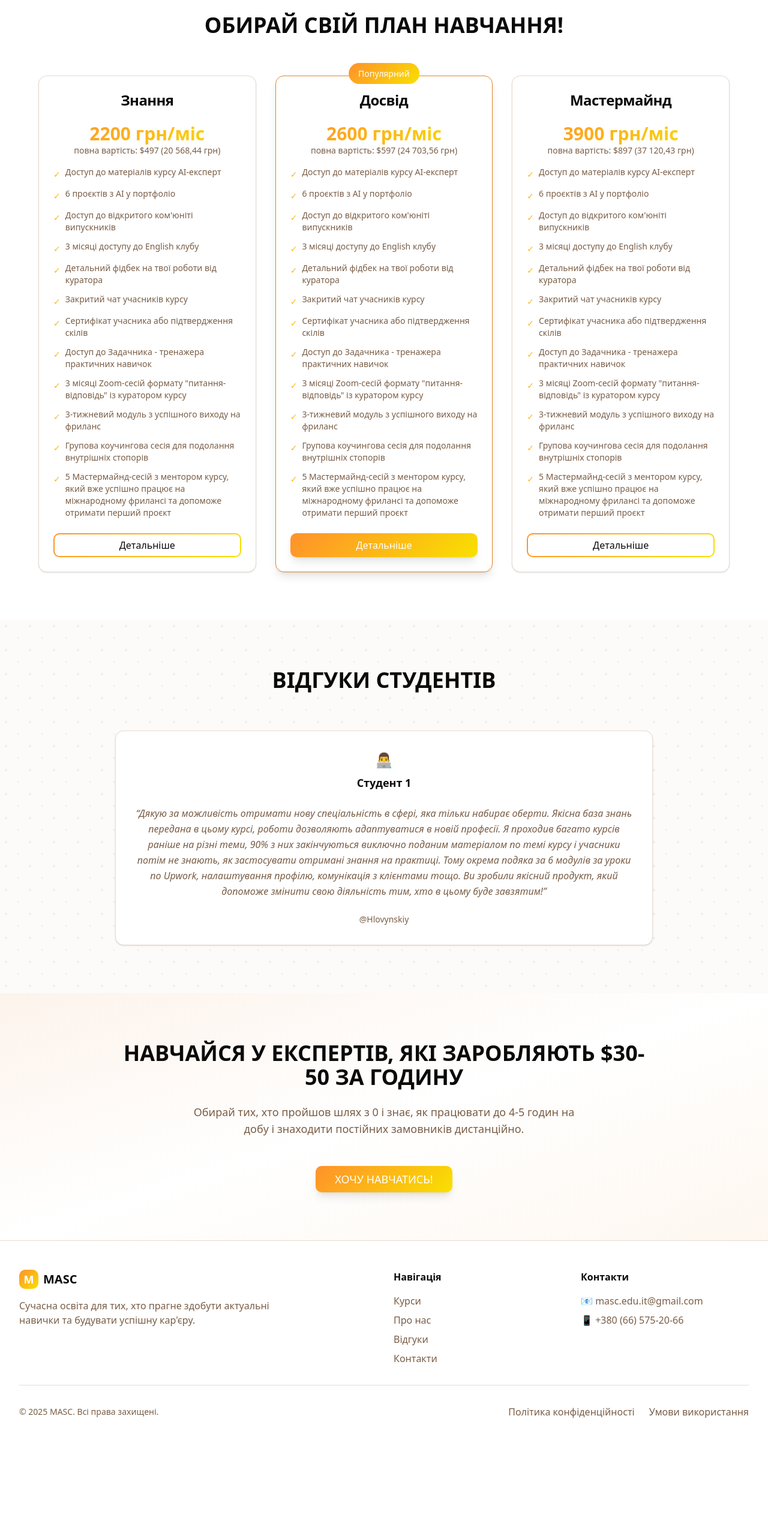
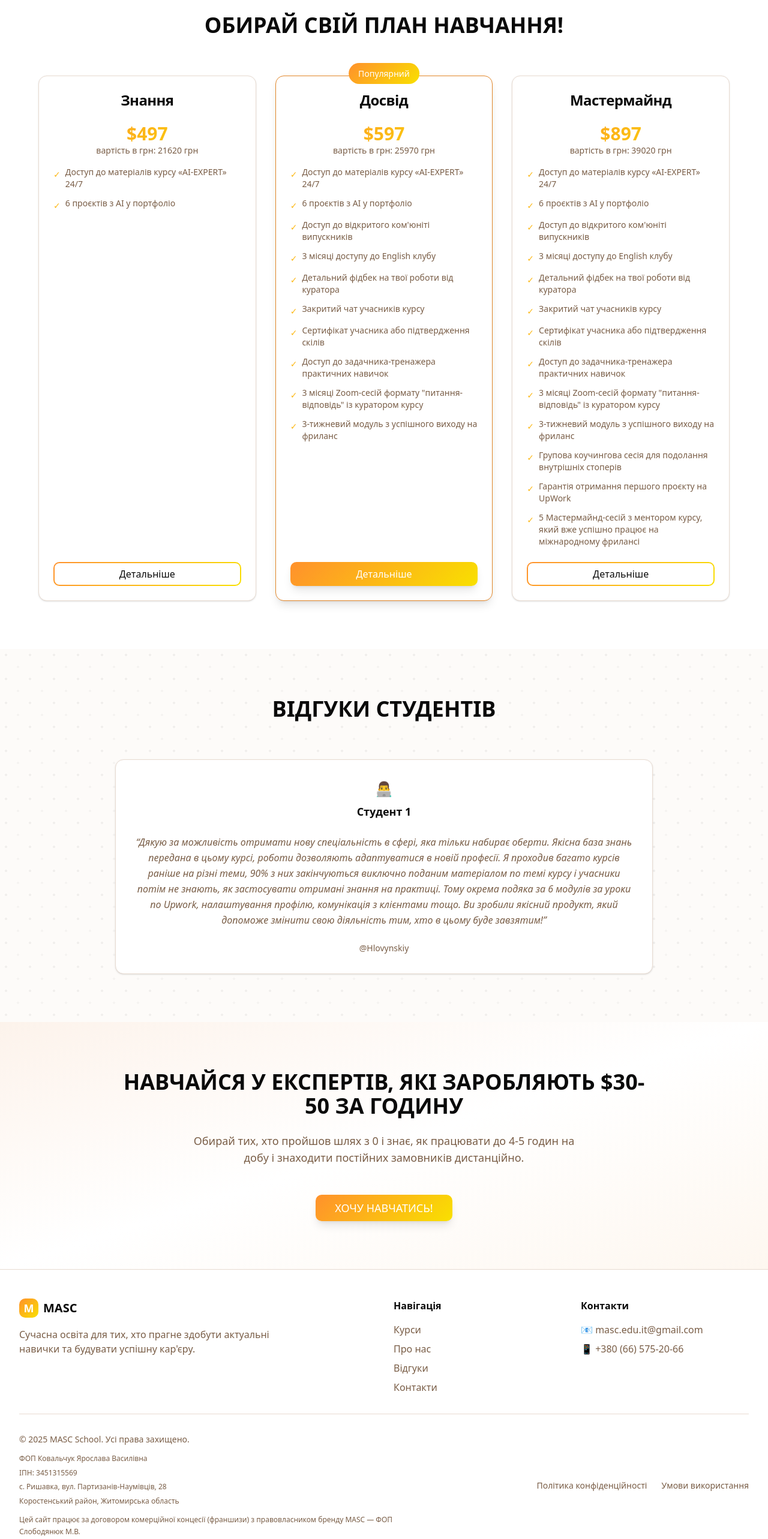
Before and after one commit to Trust60/masc-front, a Next.js app: page /ai-expert in a window 1280 px wide. Shown: the part 3880-6446 px from the top of the page at 60% size. Before the commit the page ends 6294 px from the top, so only its background shows below. Built offline with nearby package versions, Linux system fonts and the light colour scheme.

Commit message:
Update pricing plans across multiple sections to reflect new pricing structure, enhance feature descriptions, and improve currency display format.

```diff
--- a/src/components/sections/ai-expert-pricing.tsx
+++ b/src/components/sections/ai-expert-pricing.tsx
@@ -14,61 +14,47 @@ import { ContactFormDialog } from "@/components/ui/contact-form-dialog";
 const pricingPlans = [
   {
     name: "Знання",
-    price: "2200 грн/міс",
-    fullPrice: "$497 (20 568,44 грн)",
+    price: "497",
     features: [
-      "Доступ до матеріалів курсу AI-експерт",
+      "Доступ до матеріалів курсу «AI-EXPERT» 24/7",
+      "6 проєктів з AI у портфоліо",
+    ],
+    popular: false,
+  },
+  {
+    name: "Досвід",
+    price: "597",
+    features: [
+      "Доступ до матеріалів курсу «AI-EXPERT» 24/7",
       "6 проєктів з AI у портфоліо",
       "Доступ до відкритого ком'юніті випускників",
       "3 місяці доступу до English клубу",
       "Детальний фідбек на твої роботи від куратора",
       "Закритий чат учасників курсу",
       "Сертифікат учасника або підтвердження скілів",
-      "Доступ до Задачника - тренажера практичних навичок",
+      "Доступ до задачника-тренажера практичних навичок",
       '3 місяці Zoom-сесій формату "питання-відповідь" із куратором курсу',
       "3-тижневий модуль з успішного виходу на фриланс",
-      "Групова коучингова сесія для подолання внутрішніх стопорів",
-      "5 Мастермайнд-сесій з ментором курсу, який вже успішно працює на міжнародному фрилансі та допоможе отримати перший проєкт",
     ],
-    popular: false,
+    popular: true,
   },
   {
-    name: "Досвід",
-    price: "2600 грн/міс",
-    fullPrice: "$597 (24 703,56 грн)",
+    name: "Мастермайнд",
+    price: "897",
     features: [
-      "Доступ до матеріалів курсу AI-експерт",
+      "Доступ до матеріалів курсу «AI-EXPERT» 24/7",
       "6 проєктів з AI у портфоліо",
       "Доступ до відкритого ком'юніті випускників",
       "3 місяці доступу до English клубу",
       "Детальний фідбек на твої роботи від куратора",
       "Закритий чат учасників курсу",
       "Сертифікат учасника або підтвердження скілів",
-      "Доступ до Задачника - тренажера практичних навичок",
+      "Доступ до задачника-тренажера практичних навичок",
       '3 місяці Zoom-сесій формату "питання-відповідь" із куратором курсу',
       "3-тижневий модуль з успішного виходу на фриланс",
-      "Групова коучингова сесія для подолання внутрішніх стопорів",
-      "5 Мастермайнд-сесій з ментором курсу, який вже успішно працює на міжнародному фрилансі та допоможе отримати перший проєкт",
-    ],
-    popular: true,
-  },
-  {
-    name: "Мастермайнд",
-    price: "3900 грн/міс",
-    fullPrice: "$897 (37 120,43 грн)",
-    features: [
-      "Доступ до матеріалів курсу AI-експерт",
-      "6 проєктів з AI у портфоліо",
-      "Доступ до відкритого ком'юніті випускників",
-      "3 місяці доступу до English клубу",
-      "Детальний фідбек на твої роботи від куратора",
-      "Закритий чат учасників курсу",
-      "Сертифікат учасника або підтвердження скілів",
-      "Доступ до Задачника - тренажера практичних навичок",
-      '3 місяці Zoom-сесій формату "питання-відповідь" із куратором курсу',
-      "3-тижневий модуль з успішного виходу на фриланс",
-      "Групова коучингова сесія для подолання внутрішніх стопорів",
-      "5 Мастермайнд-сесій з ментором курсу, який вже успішно працює на міжнародному фрилансі та допоможе отримати перший проєкт",
+      "Групова коучингова сесія для подолання внутрішніх стоперів",
+      "Гарантія отримання першого проєкту на UpWork",
+      "5 Мастермайнд-сесій з ментором курсу, який вже успішно працює на міжнародному фрилансі",
     ],
     popular: false,
   },
@@ -119,10 +105,11 @@ export function AIExpertPricing() {
                   <CardTitle className="text-2xl">{plan.name}</CardTitle>
                   <div className="mt-4">
                     <div className="text-3xl font-bold text-gradient-orange">
-                      {plan.price}
+                      ${plan.price}
                     </div>
                     <div className="text-sm text-muted-foreground">
-                      повна вартість: {plan.fullPrice}
+                      вартість в грн: {(Number(plan.price) * 43.5).toFixed(0)}{" "}
+                      грн
                     </div>
                   </div>
                 </CardHeader>
--- a/src/components/sections/automator-pricing.tsx
+++ b/src/components/sections/automator-pricing.tsx
@@ -14,43 +14,55 @@ import { ContactFormDialog } from "@/components/ui/contact-form-dialog";
 const pricingPlans = [
   {
     name: "Досвід",
-    price: "3000 грн/міс",
-    fullPrice: "30145 грн",
+    price: "697",
     features: [
-      "Доступ до матеріалів курсу 24/7 протягом 12 місяців",
-      "4 готових роботи у твоє портофоліо",
+      "Доступ до матеріалів курсу «Автоматизатор маркетингу» 24/7",
+      "4 готових роботи у твоє портфоліо з «Автоматизації маркетингу»",
+      "Модуль по UpWork",
       "Записи Q&A сесій",
       "Доступ до закритої групи студентів",
       "6 Live-зідзвонів групи з куратором курсу",
       "Сертифікат про проходження курсу",
+      "Клуб розмовної англійської на 3 місяці",
     ],
     popular: false,
   },
   {
     name: "Мастермайнд",
-    price: "3900 грн/міс",
-    fullPrice: "38795 грн",
+    price: "897",
     features: [
-      'Все, що входить в тариф "Досвід"',
-      "Допомога з першими кроками на UpWork",
+      "Доступ до матеріалів курсу «Автоматизатор маркетингу» 24/7",
+      "4 готових роботи у твоє портфоліо з «Автоматизації маркетингу»",
+      "Модуль по UpWork",
+      "Записи Q&A сесій",
+      "Доступ до закритої групи студентів",
+      "6 Live-зідзвонів групи з куратором курсу",
+      "Сертифікат про проходження курсу",
+      "Клуб розмовної англійської на 3 місяці",
+      "Доступ до закритого комьюніті «Автоматизаторів маркетингу»",
       "Підтримка в комунікації з клієнтом",
-      "Клуб розмовної англійської на 3 місяці",
-      "8 тижнів роботи в мастермайнд-групах з ментором",
       "Групова коуч-сесія з психологом",
+      "8 тижнів роботи з ментором (групова)",
     ],
     popular: true,
   },
   {
     name: "Результат",
-    price: "6900 грн/міс",
-    fullPrice: "69070 грн",
+    price: "1597",
     features: [
-      'Все, що входить в тариф "Мастермайнд"',
-      'Доступ до закритого комьюніті "Автоматизаторів маркетингу"',
-      "Індивідуальна робота з ментором - 2 місяці",
-      "Гарантія отримання 2-3 проєктів на UpWork",
-      "Допомога з виконанням перших проєктів",
-      "Персональний кар'єрний план розвитку",
+      "Доступ до матеріалів курсу «Автоматизатор маркетингу» 24/7",
+      "4 готових роботи у твоє портфоліо з «Автоматизації маркетингу»",
+      "Модуль по UpWork",
+      "Записи Q&A сесій",
+      "Доступ до закритої групи студентів",
+      "6 Live-зідзвонів групи з куратором курсу",
+      "Сертифікат про проходження курсу",
+      "Клуб розмовної англійської на 3 місяці",
+      "Доступ до закритого комьюніті «Автоматизаторів маркетингу»",
+      "Підтримка в комунікації з клієнтом",
+      "Групова коуч-сесія з психологом",
+      "8 тижнів роботи з ментором (індивідуальна)",
+      "Гарантія отримання першого проєкту на UpWork",
     ],
     popular: false,
   },
@@ -101,10 +113,11 @@ export function AutomatorPricing() {
                   <CardTitle className="text-2xl">{plan.name}</CardTitle>
                   <div className="mt-4">
                     <div className="text-3xl font-bold text-gradient-orange">
-                      {plan.price}
+                      ${plan.price}
                     </div>
                     <div className="text-sm text-muted-foreground">
-                      повна вартість: {plan.fullPrice}
+                      вартість в грн: {(Number(plan.price) * 43.5).toFixed(0)}{" "}
+                      грн
                     </div>
                   </div>
                 </CardHeader>
--- a/src/components/sections/footer.tsx
+++ b/src/components/sections/footer.tsx
@@ -79,24 +79,41 @@ export function Footer() {
           whileInView={{ opacity: 1 }}
           transition={{ duration: 0.6, delay: 0.3 }}
           viewport={{ once: true }}
-          className="border-t mt-8 pt-8 flex flex-col md:flex-row justify-between items-center"
+          className="border-t mt-8 pt-8"
         >
-          <p className="text-muted-foreground text-sm">
-            © 2025 MASC. Всі права захищені.
+          <div className="flex flex-col lg:flex-row justify-between items-start lg:items-center gap-6">
+            {/* Copyright and legal info */}
+            <div className="flex flex-col space-y-3 text-sm text-muted-foreground max-w-2xl">
+              <p className="font-medium">
+                © 2025 MASC School. Усі права захищено.
               </p>
-          <div className="flex space-x-6 mt-4 md:mt-0">
+              <div className="space-y-1 text-xs leading-relaxed">
+                <p>ФОП Ковальчук Ярослава Василівна</p>
+                <p>ІПН: 3451315569</p>
+                <p>с. Ришавка, вул. Партизанів-Наумівців, 28</p>
+                <p>Коростенський район, Житомирська область</p>
+              </div>
+              <p className="text-xs leading-relaxed">
+                Цей сайт працює за договором комерційної концесії (франшизи) з
+                правовласником бренду MASC — ФОП Слободянюк М.В.
+              </p>
+            </div>
+
+            {/* Links */}
+            <div className="flex flex-col sm:flex-row space-y-2 sm:space-y-0 sm:space-x-6 lg:ml-6">
               <Link
                 href="/privacy"
-              className="text-muted-foreground hover:text-foreground transition-colors"
+                className="text-muted-foreground hover:text-foreground transition-colors text-sm"
               >
                 Політика конфіденційності
               </Link>
               <Link
                 href="/terms"
-              className="text-muted-foreground hover:text-foreground transition-colors"
+                className="text-muted-foreground hover:text-foreground transition-colors text-sm"
               >
                 Умови використання
               </Link>
+            </div>
           </div>
         </motion.div>
       </div>
--- a/src/components/sections/n8n-pricing.tsx
+++ b/src/components/sections/n8n-pricing.tsx
@@ -14,19 +14,17 @@ import { ContactFormDialog } from "@/components/ui/contact-form-dialog";
 const pricingPlans = [
   {
     name: "ЗНАННЯ",
-    price: "1700 грн/міс",
-    fullPrice: "17170 грн повна ціна",
+    price: "397",
     features: [
       "Доступ до курсу 24/7 на рік",
       "Запис Q&A сесій",
-      "Проект у портфоліо",
+      "Проєкт у портфоліо",
     ],
     popular: false,
   },
   {
     name: "ДОСВІД",
-    price: "2400 грн/міс",
-    fullPrice: "23660 грн повна ціна",
+    price: "547",
     features: [
       "Все з тарифу ЗНАННЯ",
       "Доступ до закритої групи студентів",
@@ -39,16 +37,14 @@ const pricingPlans = [
     popular: true,
   },
   {
-    name: "РЕЗУЛЬТАТ",
-    price: "5200 грн/міс",
-    fullPrice: "51770 грн повна ціна",
+    name: "МАСТЕРМАЙНД",
+    price: "897",
     features: [
       "Все з тарифу ДОСВІД",
-      "5 індивідуальних сесій протягом 2-х місяців",
-      "Технічна підтримка під час взяття першого проекту",
-      "Прокачка профілю на Upwork за унікальною методикою від школи",
+      "5 групових сесій з ментором",
+      "1 сесія з коучем",
       "3 місяці доступу до клубу англійської",
-      "7 шаблонів популярних AI-агентів для N8N",
+      "5 шаблонів популярних AI-агентів для N8N",
     ],
     popular: false,
   },
@@ -99,10 +95,11 @@ export function N8NPricing() {
                   <CardTitle className="text-2xl">{plan.name}</CardTitle>
                   <div className="mt-4">
                     <div className="text-3xl font-bold text-gradient-orange">
-                      {plan.price}
+                      ${plan.price}
                     </div>
                     <div className="text-sm text-muted-foreground">
-                      {plan.fullPrice}
+                      вартість в грн: {(Number(plan.price) * 43.5).toFixed(0)}{" "}
+                      грн
                     </div>
                   </div>
                 </CardHeader>
```
Lines whose indentation alone changed are shown as unchanged.
